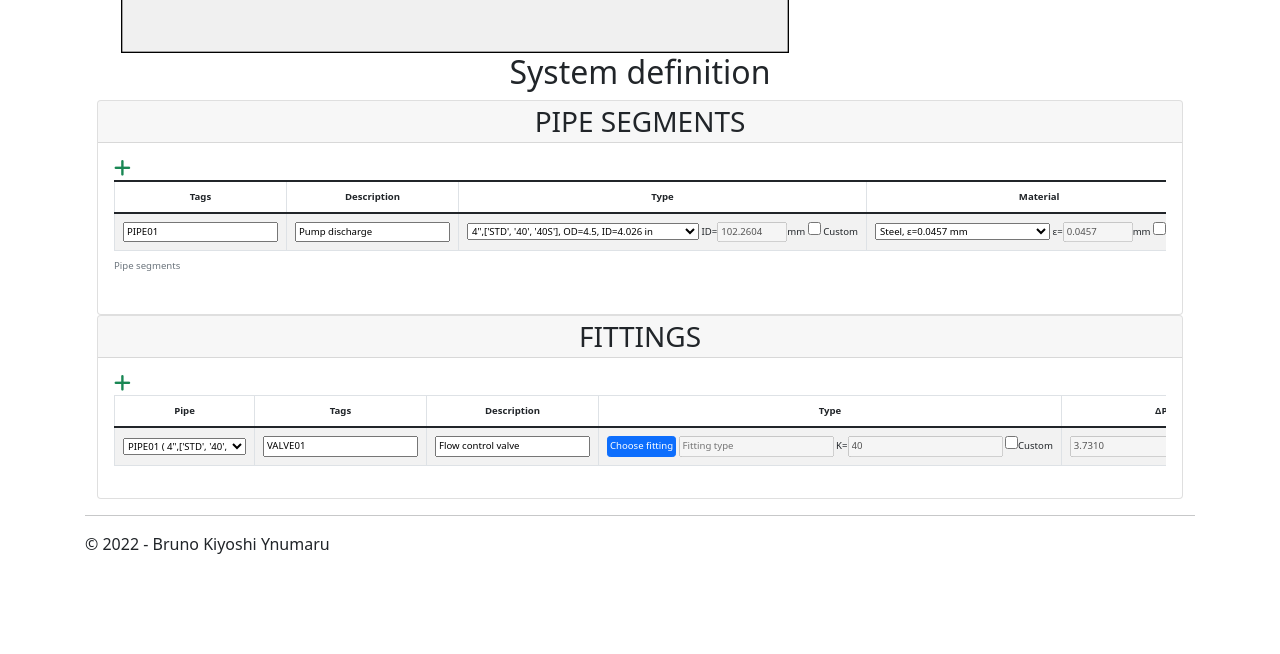
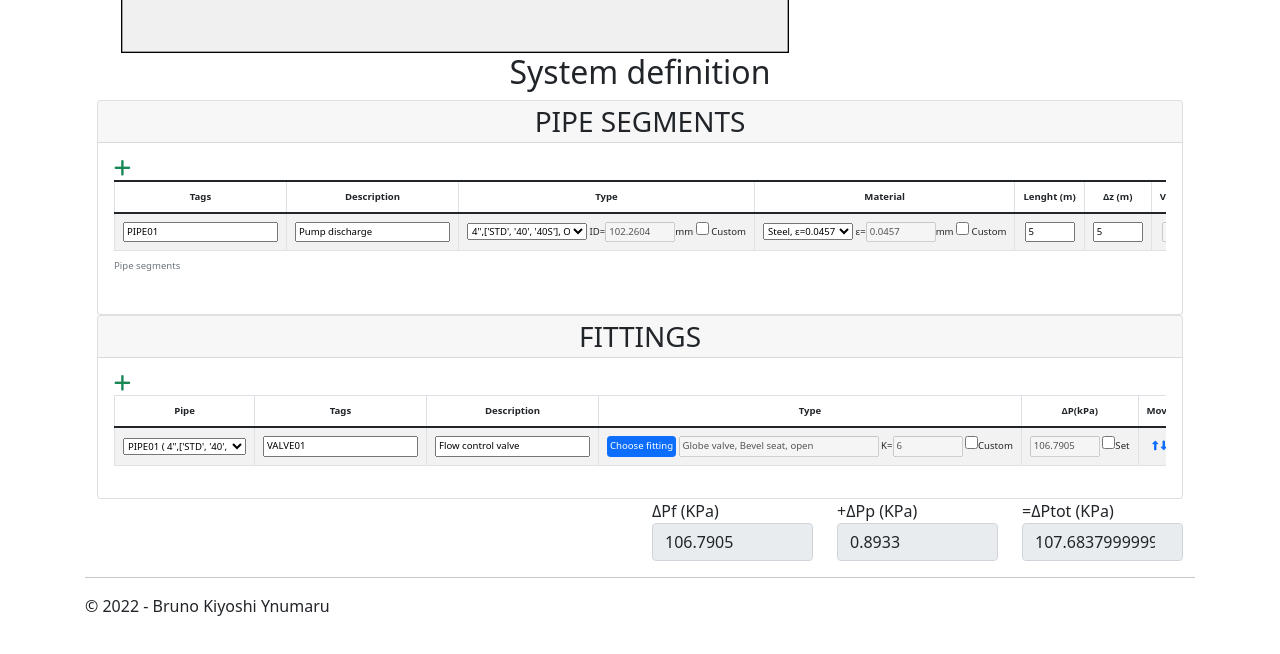
Before and after one commit to brunokiyoshi/pumpit, a Flask app: page / in a window 1280 px wide. Shown: the part 931-1585 px from the top of the page. Before the commit the page ends 1485 px from the top, so only its background shows below. Run offline with Flask 2, Linux system fonts and the light colour scheme; some libraries are stand-ins or nearby versions.

Commit message:
calculate total deltaP

```diff
--- a/pumpit/static/content/site.css
+++ b/pumpit/static/content/site.css
@@ -14,7 +14,7 @@ body {
 input,
 select,
 textarea {
-    max-width: 280px;
+  /*max-width: 280px;*/
 }
 
 /* styles for validation helpers */
@@ -30,7 +30,7 @@ input.input-validation-error {
   border: 1px solid #b94a48;
 }
 
-input[type="checkbox"].input-validation-error {
+input[type=checkbox].input-validation-error {
   border: 0 none;
 }
 
@@ -45,10 +45,8 @@ input[type="checkbox"].input-validation-error {
 .table-editable {
   overflow-x: auto;
   white-space: nowrap;
-    font-size: .6em;
+  font-size: 0.6em;
 }
-
-
 
 h2 {
   text-align: center;
@@ -64,55 +62,88 @@ tbody.table-clickable tr {
   cursor: pointer;
   transition: background-color 0.2s;
 }
+
 tbody.table-clickable tr:hover {
-
   background-color: #46b8da;
 }
 
-.pipe-ID-input{
+.pipe-ID-input {
   max-width: 70px;
 }
-.pipe-roughness-input{
+
+.pipe-roughness-input {
   max-width: 70px;
 }
-.pipe-length-input{
+
+.pipe-length-input {
   max-width: 50px;
 }
-.pipe-deltaz-input{
+
+.pipe-deltaz-input {
   max-width: 50px;
 }
-.pipe-reynolds-input{
+
+.pipe-reynolds-input {
   max-width: 80px;
 }
-.pipe-deltap-input{
+
+.pipe-deltap-input {
   max-width: 70px;
 }
-.pipe-velocity-input{
+
+.fitting-deltap-input {
+  max-width: 70px;
+}
+
+.pipe-velocity-input {
   max-width: 60px;
 }
-.pipe-custom-material-text{
+
+.pipe-custom-material-text {
   width: 197px;
 }
-.pipe-custom-type-text{
+
+.pipe-custom-type-text {
   width: 249px;
 }
-#system-form input{
+
+#system-form input {
   max-width: 191px;
 }
-.btn-inrow,.btn-rm{
+
+.btn-inrow, .btn-rm {
   font-size: inherit;
   font-style: inherit;
   height: 20.4px;
   padding: 1px 2px 1px 2px;
+}
 
-}
-.fitting-pipe-select{
+.fitting-pipe-select {
   width: 123px;
 }
-.pt-3-half{
+
+.pt-3-half {
   vertical-align: middle;
 }
 
-.input-hidden{
+.input-hidden {
   display: none;
 }
+
+.fitting-k-input {
+  width: 70px;
+}
+
+.fitting-custom-type-text {
+  width: 200px;
+}
+
+.pipe-type-select {
+  width: 120px;
+}
+
+.pipe-material-select, .pipe-custom-material-text {
+  width: 90px;
+}
+
+/*# sourceMappingURL=site.css.map */
--- /dev/null
+++ b/pumpit/static/content/site.scss
@@ -0,0 +1,134 @@
+body {
+    padding-top: 0;
+    padding-bottom: 20px;
+}
+
+/* Set padding to keep content from hitting the edges */
+.body-content {
+    padding-top: 10px;
+    padding-left: 15px;
+    padding-right: 15px;
+}
+
+/* Set width on the form input elements since they're 100% wide by default */
+input,
+select,
+textarea {
+    /*max-width: 280px;*/
+}
+
+/* styles for validation helpers */
+.field-validation-error {
+    color: #b94a48;
+}
+
+.field-validation-valid {
+    display: none;
+}
+
+input.input-validation-error {
+    border: 1px solid #b94a48;
+}
+
+input[type="checkbox"].input-validation-error {
+    border: 0 none;
+}
+
+.validation-summary-errors {
+    color: #b94a48;
+}
+
+.validation-summary-valid {
+    display: none;
+}
+
+.table-editable {
+    overflow-x: auto;
+    white-space: nowrap;
+    font-size: .6em;
+}
+
+
+
+h2 {
+    text-align: center;
+}
+
+.table-fitting-selection {
+    overflow-x: auto;
+    white-space: nowrap;
+    font-size: 1em;
+}
+
+tbody.table-clickable tr {
+    cursor: pointer;
+    transition: background-color 0.2s;
+}
+tbody.table-clickable tr:hover {
+
+    background-color: #46b8da;
+}
+
+.pipe-ID-input{
+    max-width: 70px;
+}
+.pipe-roughness-input{
+    max-width: 70px;
+}
+.pipe-length-input{
+    max-width: 50px;
+}
+.pipe-deltaz-input{
+    max-width: 50px;
+}
+.pipe-reynolds-input{
+    max-width: 80px;
+}
+.pipe-deltap-input{
+    max-width: 70px;
+}
+.fitting-deltap-input{
+    max-width: 70px;
+}
+.pipe-velocity-input{
+    max-width: 60px;
+}
+.pipe-custom-material-text{
+    width: 197px;
+}
+.pipe-custom-type-text{
+    width: 249px;
+}
+#system-form input{
+    max-width: 191px;
+}
+.btn-inrow,.btn-rm{
+    font-size: inherit;
+    font-style: inherit;
+    height: 20.4px;
+    padding: 1px 2px 1px 2px;
+
+}
+.fitting-pipe-select{
+    width: 123px;
+}
+.pt-3-half{
+    vertical-align: middle;
+}
+
+.input-hidden{
+    display: none;
+}
+
+.fitting-k-input{
+    width: 70px;
+}
+.fitting-custom-type-text{
+    width: 200px;
+}
+.pipe-type-select{
+    width: 120px;
+}
+.pipe-material-select, .pipe-custom-material-text{
+    width: 90px;
+}
--- a/pumpit/static/scripts/calculations.js
+++ b/pumpit/static/scripts/calculations.js
@@ -1,5 +1,48 @@
-function calcReynolds() {
+function calcTotalDeltaPFittings(){
+    const fittingDeltaPs=$(".fitting-deltap-input");
+    let TotalDeltaPFittings=0;
+    for(let i=0;i<fittingDeltaPs.length;i++){
+        const newdp=parseFloat($(fittingDeltaPs[i]).val());
+        TotalDeltaPFittings = TotalDeltaPFittings+newdp;
+    }
+    $("#total-fitting-deltaP").val(TotalDeltaPFittings);
+    return TotalDeltaPFittings;
+}
 
+function calcTotalDeltaPPiping(){
+    const pipingDeltaPs=$(".pipe-deltap-input");
+    let TotalDeltaPPiping=0;
+    for(let i=0;i<pipingDeltaPs.length;i++){
+        const newdp = parseFloat($(pipingDeltaPs[i]).val());
+        TotalDeltaPPiping = TotalDeltaPPiping + newdp;
+    }
+    $("#total-piping-deltaP").val(TotalDeltaPPiping);
+    return TotalDeltaPPiping;
+}
+
+function calcTotalDeltaP(){
+    const totalDeltaP = (calcTotalDeltaPPiping()+calcTotalDeltaPFittings())
+    $("#total-system-deltaP").val(totalDeltaP);
+    return(totalDeltaP);
+}
+
+function calc3Kmethod($fittingKInput) {
+    const ID=getFittingIDFromAnywhereInTr($fittingKInput);
+    const Re=getFittingReynoldsFromAnywhereInTr($fittingKInput);
+    const K1 = upDownFetcher($fittingKInput, ".tr-fitting", ".fitting-k1-input").last().val();
+    const Kd = upDownFetcher($fittingKInput, ".tr-fitting", ".fitting-kd-input").last().val();
+    const Kinf = upDownFetcher($fittingKInput, ".tr-fitting", ".fitting-kinf-input").last().val();
+    const K=(K1/Re)+Kinf*(1+(Kd/(ID**0.3)));
+    $fittingKInput.val(K.toFixed(4));
+    return K;
+}
+
+function calculateHf($fitting){
+    const K = $fitting.find(".fitting-k-input").val();
+    const velocity = getFittingVelocityFromAnywhereInTr($fitting);
+    const Hf = K*velocity**2/(2*9.81);
+    $fitting.find(".fitting-deltap-input").val(mwg2Kpa(Hf).toFixed(4));
+    return Hf;
 }
 
 function calcCSarea(ID) {
@@ -95,11 +138,19 @@ function calculateAll() {
     }
     const $Kinputs3k = $("[data-is3k=true]");
     for(let i=0;i<$Kinputs3k.length;i++){
-        calculate3Kmethod($Kinputs3k);
+        calc3Kmethod($Kinputs3k);
+
     }
+    const fittings=$('.tr-fitting')
+    for(let i=0;i<fittings.length;i++){
+        const $fitting = $(fittings[i]);
+        calculateHf($fitting);
+    }
+    calcTotalDeltaP();
 }
 
 const $systeminputs = $("[form='system-form'], #system-form");
 for (let i = 0; i < $systeminputs.length; i++) {
     $systeminputs[i].addEventListener("change", calculateAll);
 }
+$(document).on("ready",calculateAll);
--- a/pumpit/static/scripts/selectFitting.js
+++ b/pumpit/static/scripts/selectFitting.js
@@ -11,41 +11,10 @@ $(document).on('click', '.table-clickable-1K tr', function (e) {
     $fittingKInput.value = K;
     $fittingKInput.attr("data-is3k","false")
     colorclickedrow(e);
+    calculateAll();
 })
 
-function calculate3Kmethod($fittingKInput) {
-    const ID=getFittingIDFromAnywhereInTr($fittingKInput);
-    const Re=getFittingReynoldsFromAnywhereInTr($fittingKInput);
-    const K1 = upDownFetcher($fittingKInput, ".tr-fitting", ".fitting-k1-input").last().val();
-    const Kd = upDownFetcher($fittingKInput, ".tr-fitting", ".fitting-kd-input").last().val();
-    const Kinf = upDownFetcher($fittingKInput, ".tr-fitting", ".fitting-kinf-input").last().val();
-    const K=(K1/Re)+Kinf*(1+(Kd/(ID**0.3)));
-    $fittingKInput.val(K);
-    return K;
-}
 
-function upDownFetcher($el, selectorUp, selectorDown){
-    const $targetup = $el.closest(selectorUp);
-    return $targetup.find(selectorDown);
-}
-
-function getFittingReynoldsFromAnywhereInTr($el) {
-
-    const $fittingtr = $el.closest(".tr-fitting");
-    const $fittingpipeselect = $fittingtr.find(".fitting-pipe-select");
-    const pipeuid = $fittingpipeselect.val();
-    const $pipetr = $(document).find("[data-uid="+ pipeuid + "]").last();
-    return $pipetr.find(".pipe-reynolds-input").last().val();
-}
-
-function getFittingIDFromAnywhereInTr($el) {
-
-    const $fittingtr = $el.closest(".tr-fitting");
-    const $fittingpipeselect = $fittingtr.find(".fitting-pipe-select");
-    const pipeuid = $fittingpipeselect.val();
-    const $pipetr = $(document).find("[data-uid="+ pipeuid + "]").last();
-    return $pipetr.find(".pipe-ID-input").last().val();
-}
 
 
 
@@ -69,10 +38,11 @@ $(document).on('click', '.table-clickable-3K tr', function (e) {
     $fittingK1fInput.value = K1;
     $fittingKdfInput.value = Kd;
 
-    calculate3Kmethod($fittingKInput);
+    calc3Kmethod($fittingKInput);
 
     $fittingKInput.attr("data-is3k","true")
     colorclickedrow(e);
+    calculateAll();
 })
 
 function colorclickedrow(e) {
--- a/pumpit/static/scripts/unitconversion.js
+++ b/pumpit/static/scripts/unitconversion.js
@@ -9,3 +9,7 @@ function milimiter2meter(mm){
 function hour2second(hour){
     return hour*3600;
 }
+
+function mwg2Kpa(mwg){
+    return mwg*9.80638+101.325;
+}
--- a/pumpit/templates/index.html
+++ b/pumpit/templates/index.html
@@ -113,11 +113,30 @@
 
             </div>
         </div>
+        <div class="row" id="row-total-deltaP">
+            <div class="col-md-6 form-group">
+
+            </div>
+            <div class="col-md-2 form-group">
+                <label for="total-fitting-deltaP"  >ΔPf (KPa)</label>
+                <input type="number" id="total-fitting-deltaP" class="form-control" disabled>
+            </div>
+            <div class="col-md-2 form-group">
+                <label for="total-piping-deltaP" >+ΔPp (KPa)</label>
+                <input type="number" id="total-piping-deltaP" class="form-control" disabled>
+            </div>
+            <div class="col-md-2 form-group">
+                <label for="total-system-deltaP" >=ΔPtot (KPa)</label>
+                <input type="number" id="total-system-deltaP" class="form-control" disabled>
+            </div>
+
+        </div>
     </div>
 
 
 {% endblock %}
 {% block scripts %}
+    <script src="./static/scripts/utils.js"></script>
     <script src="./static/scripts/addrmtablerow.js"></script>
     <script src="./static/scripts/checkboxEventFuncs.js"></script>
     <script src="./static/scripts/calculations.js"></script>
--- a/pumpit/templates/stdfittingstablerow.html
+++ b/pumpit/templates/stdfittingstablerow.html
@@ -19,8 +19,8 @@
 
         {% include "modalfittingselection.html" %}
         <input type="text" class="fitting-custom-type-text fitting-prop" form="system-form"
-               placeholder="Fitting type" disabled>
-        K=<input type="number" class="fitting-k-input fitting-prop" form="system-form" value="40"
+               placeholder="Fitting type" value="Globe valve, Bevel seat, open" disabled>
+        K=<input type="number" class="fitting-k-input fitting-prop" form="system-form" value="6"
                  onchange="calcDeltaPfitting(this)" data-is3k="false" disabled>
         <input type="number" class="fitting-k1-input fitting-prop input-hidden" form="system-form">
         <input type="number" class="fitting-kinf-input fitting-prop input-hidden" form="system-form">
@@ -31,7 +31,7 @@
     </td>
 
     <td class="pt-3-half" contenteditable="false">
-        <input type="number" class="fitting-deltap-input fitting-prop" form="system-form" value="3.7310" disabled>mwg
+        <input type="number" class="fitting-deltap-input fitting-prop " form="system-form" value="106.79" disabled>
         <label><input type="checkbox" form="system-form" class="fitting-set-deltap-input">Set</label>
     </td>
     <td class="pt-3-half">
```
Also changed, not shown: pumpit/static/scripts/utils.js (added, +31 -0 lines), 1 other file. Lines whose indentation alone changed are shown as unchanged.
